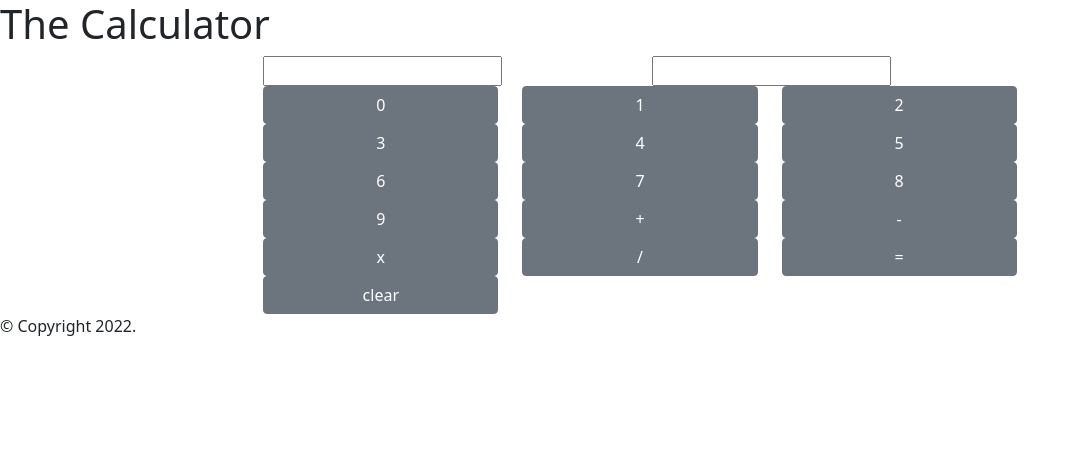
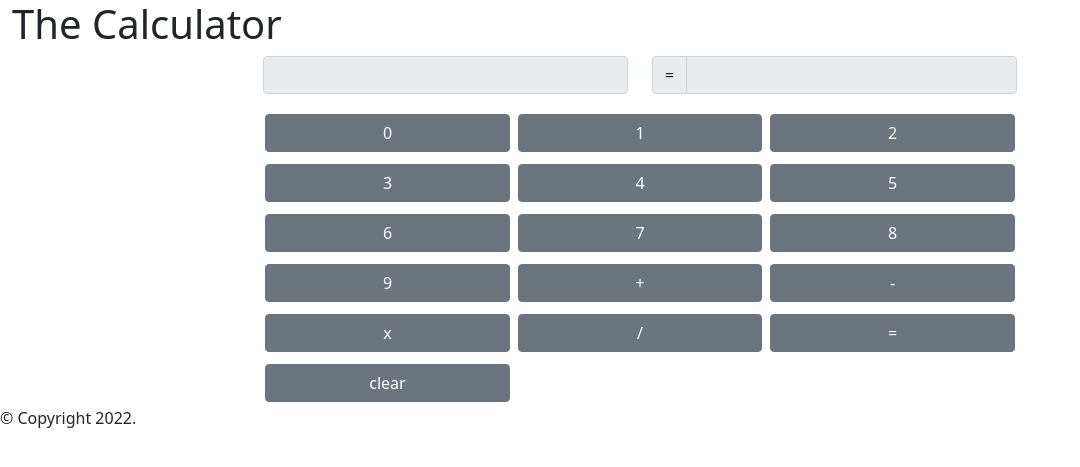
Before and after one commit to prithviraj31574984/IS601-004, a Flask app: page /mycalc/ in a window 1280 px wide. Shown: the top 467 px of the page, without its empty margins (0-1080 px from the left). Run offline with Flask 2, Linux system fonts and the light colour scheme.

Commit message:
flask ab

```diff
--- a/sample_app/templates/my_calc.html
+++ b/sample_app/templates/my_calc.html
@@ -4,22 +4,25 @@
   {{ super() }}
 {% endblock %}
 {% block content %}
-  <h1>The Calculator</h1>
   <div class="container-fluid">
+    <h1>The Calculator</h1>
     <div style="width:60%; margin-left:auto;margin-right:auto;">
       <div class="row">
         <div class="col">
           <form method="POST">
-          <input name="eq" id="eq"/></form>
+          <input class="form-control" readonly name="eq" value="{{eq}}" id="eq"/></form>
         </div>
         <div class="col">
-          <input id="result" value="{{result}}"/>
+          <div class="input-group mb-3">
+            <span class="input-group-text">=</span>
+            <input type="text" readonly id="result" value="{{result}}" class="form-control">
+          </div>
         </div>
       </div>
-    <div class="row row-cols-3 calc">
+    <div class="row row-cols-3 calc g-1">
       {% set buttons = ["0","1","2","3","4","5","6","7","8","9","+","-","x","/", "=", "clear"] %}
       {% for i in buttons: %}
-      <div class="col"><div class="d-grid"><button class="btn btn-secondary">{{i}}</button></div></div>
+      <div class="col p-1"><div class="d-grid"><button class="btn btn-secondary">{{i}}</button></div></div>
 	  {% endfor %}
     </div>
       </div>
--- a/sample_app/views/mycalc.py
+++ b/sample_app/views/mycalc.py
@@ -1,30 +1,32 @@
 from flask import Blueprint, request, render_template
 import calc.MyCalc
 
+c = calc.MyCalc.AdvMyCalc()  # here the state is persisted between requests (note it may be shared across users)
 mycalc = Blueprint('mycalc', __name__, url_prefix='/mycalc')
+
 
 @mycalc.route('/', methods=['GET'])
 def view_calc():
-    return render_template("my_calc.html", result="")
+    return render_template("my_calc.html")
+
 
 @mycalc.route('/', methods=['POST'])
 def do_calc():
-    c = calc.MyCalc.AdvMyCalc()
+    # c = calc.MyCalc.AdvMyCalc() # here the state resets each time
     checks = calc.MyCalc.AdvMyCalc.ops
-    handled = False
     data = request.form
     iSTR = data.get("eq")
     for check in checks:
-        if not handled and check in iSTR:
+        if check in iSTR:
             nums = iSTR.split(check)
+            if nums[0] == '':
+                nums[0] = "ans"
             try:
                 r = c.calc(nums[0].strip(), check, nums[1].strip())
 
                 print("R is " + str(r))
             except:
-                r = ""
-            handled = True
-            return render_template("my_calc.html", result=r)
-    if not handled:
-        print("The action you tried is not supported, please try again")
-    return render_template("my_calc.html", result="")
+                r = "ERROR"
+            return render_template("my_calc.html", result=r, eq=iSTR)
+    print("The action you tried is not supported, please try again")
+    return render_template("my_calc.html", result="UNSUPPORTED", eq=iSTR)
```
Also changed, not shown: sample_app/test/test_basic_app.py (deleted, +0 -37 lines), sample_app/test/test_calc_page.py (added, +79 -0 lines).
